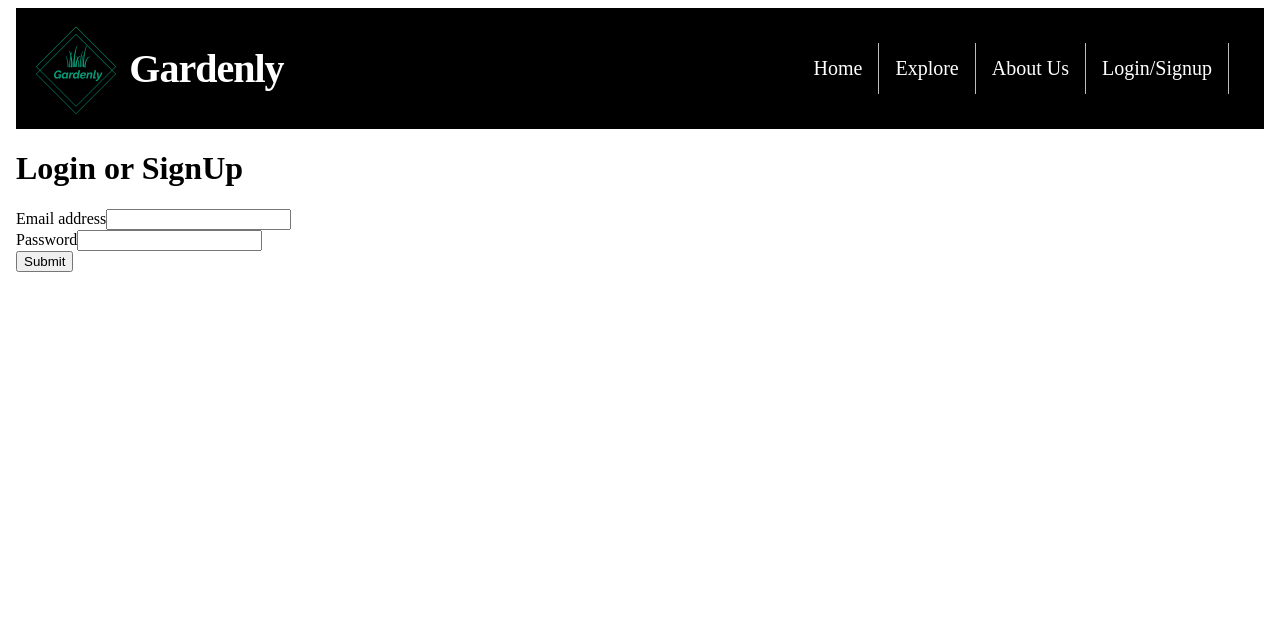
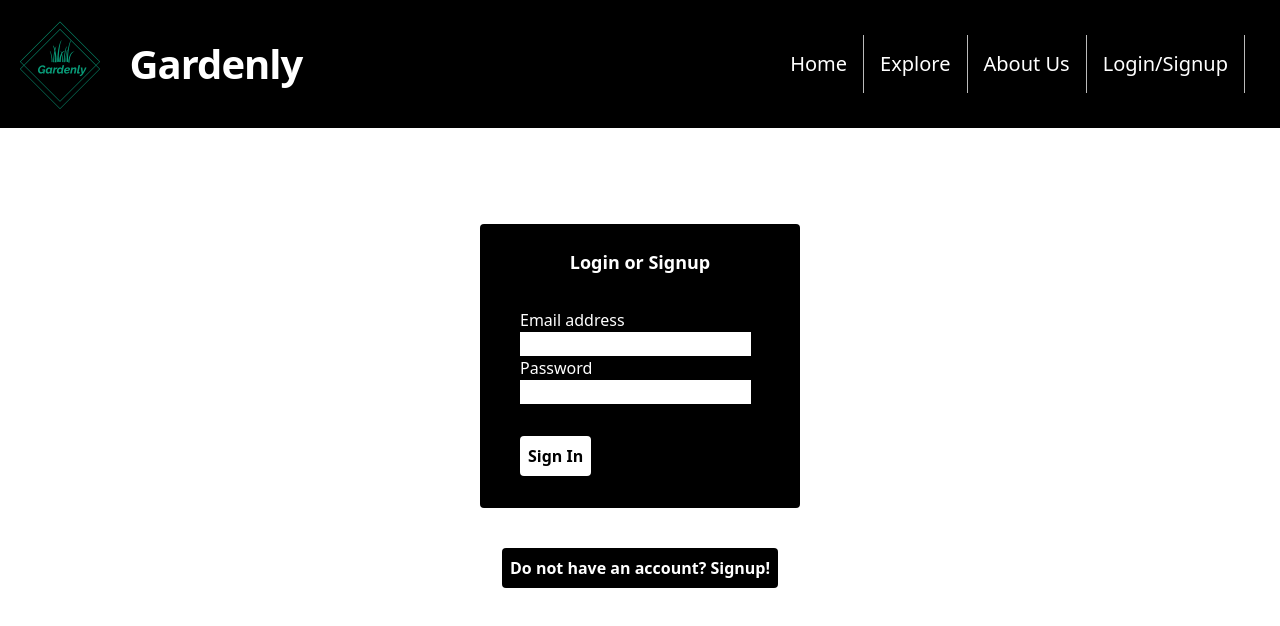
Before and after one commit to Neev1108/Gardenly, a Next.js app: page /navigation/login in a window 1280 px wide. Shown: the top 626 px of the page. Built offline with nearby package versions, Linux system fonts and the light colour scheme.

Commit message:
adding signup feature

```diff
--- a/components/Layout.js
+++ b/components/Layout.js
@@ -3,7 +3,6 @@ import Head from "next/head";
 import overall from '../styles/overall.module.css'
 import { useState, useEffect } from "react";
 import Cookies from 'js-cookie'
-import axios from 'axios'
 
 
 
@@ -13,15 +12,13 @@ import axios from 'axios'
 const Layout = ({children}, props) => {
 
   const [user, setUser] = useState(null);
-  const [loading, setLoading] = useState(true);
 
 
   useEffect(() => {
     async function loadUserFromCookies() {
       const token = Cookies.get("token");
       if (token) {
-        const {email, password} = token
-        setUser({email: email, password: password})
+        setUser({token: token})
       }
       else {
         console.log("No token cookie. Please log in.")
@@ -39,10 +36,10 @@ const Layout = ({children}, props) => {
           <title> {props.title} </title>
         </Head>
 
-        <body>
+        <main>
             <NavBar user={user}>  </NavBar>
             {children}
-        </body>
+        </main>
 
     </>
   );
--- a/components/NavBar.js
+++ b/components/NavBar.js
@@ -3,7 +3,7 @@ import Image from "next/image";
 import styles from "../styles/NavBar.module.css";
 import Cookies from "js-cookie";
 
-import useUser from "../lib/useUser";
+import { Router } from "next/router";
 
 //The Navbar will hold an ordered horizontal list of tabs
 //for the last check (if signed in or not), will do a nextauth.js check
--- a/lib/userApi.js
+++ b/lib/userApi.js
@@ -23,11 +23,11 @@ export const login = async ({ email, password }) => {
   };
 
   //profile endpoint
-  export const getUser = async () => {
+  export const getUser = async (token) => {
     try {
-      let res = await axios.get(`/api/auth/me`);
+      let res = await axios.post(`/api/auth/me`, {"token": token});
       console.log(res)
-      return res.body;
+      return res.data;
     } catch (error) {
       console.log(error);
       console.log("error here")
@@ -36,7 +36,8 @@ export const login = async ({ email, password }) => {
   };
 
 
-  //logout endpoint
+  //logout endpoint, not in use right now,
+  //but might use to persist user login with a database later
   export const logout = async () => {
     try {
       await axios.get(`/api/auth/logout`);
--- a/pages/_app.tsx
+++ b/pages/_app.tsx
@@ -1,6 +1,6 @@
 
 import type { AppProps } from 'next/app'
-
+import '../styles/globals.css'
 //nextjs uses app.js to initialize pages
 
 function MyApp({ Component, pageProps: {session, ...pageProps} }: AppProps) {
--- a/pages/api/auth/login.js
+++ b/pages/api/auth/login.js
@@ -14,11 +14,11 @@ export default async function handler(req, res) {
 
     if (token){
       res.json(token)
-      console.log("User found")
+      console.log("User found from login")
     }
     else {
       res.json(null)
-      console.log("User not found")
+      console.log("User not found in login")
     }
 
 
--- a/pages/api/auth/me.js
+++ b/pages/api/auth/me.js
@@ -1,21 +1,24 @@
 
+import { ObjectId } from "mongodb";
 import { connectToDatabase } from "../../../util/mongodb";
 
 export default async function handler(req, res) {
 
-    const email = req.body.email
-    const password = req.body.password
+    const id = req.body.token
 
     const { db } = await connectToDatabase();
 
-    const token = await db
+    const email = await db
       .collection("users")
-      .findOne({"email": email, "password": password})
+      .findOne({"token": id})
 
-      if (token){
-        res.body = {"email": email, "password": password}
+
+      if (email){
+        console.log("User info found for profile")
+        res.json(email)
       }
       else {
-        res.body = false
+        console.log("User info not found for profile")
+        res.json(null)
       }
 }
--- a/pages/navigation/login.js
+++ b/pages/navigation/login.js
@@ -3,44 +3,49 @@ import Router from "next/router";
 import Layout from "../../components/Layout";
 
 import { login } from "../../lib/userApi";
-import useUser from "../../lib/useUser";
 import Cookies from "js-cookie";
 
-
-
 const Login = () => {
-
   //save states for email and password from form
   const [email, setEmail] = useState("");
   const [password, setPassword] = useState("");
 
-
-
   //when submit form for login
   //result is a response token
-  async function onLoginSubmit(e){
+  async function onLoginSubmit(e) {
     e.preventDefault();
     if (email && password) {
-      let token = await login({ email: email, password: password });
-      console.log(token)
-      Cookies.set('token', token, { expires: 60 })
-      Router.push('/navigation/profile')
+      let response = await login({ email: email, password: password });
+      let { _id } = response;
+      Cookies.set("token", _id, { expires: 60 });
+      Router.push("/navigation/profile");
     }
-  };
+  }
+
+  async function rerouteToSignup(){
+    Router.push("/navigation/signup")
+  }
+
 
   return (
     <>
       <Layout title="Login">
+        <main>
+          <div
+            className=" w-full max-w-xs container justify-center flex flex-col border-solid
+       bg-black rounded px-10 pt-6 pb-8 mt-24 m-auto"
+          >
+            <h1 className="text-center text-lg font-bold text-white ">
+              {" "}
+              Login or Signup{" "}
+            </h1>
 
-      <main>
-
-        <div className="container">
-          <h1 className="text-center text-5xl font-bold"> Login or SignUp </h1>
-
-          <form onSubmit={onLoginSubmit}>
-
-            <div className="form-group">
-              <label htmlFor="email"> Email address</label>
+            <form className="" onSubmit={onLoginSubmit}>
+              <div className="form-group pt-8">
+                <label className="text-white" htmlFor="email">
+                  {" "}
+                  Email address
+                </label>
                 <input
                   value={email}
                   type="email"
@@ -52,7 +57,9 @@ const Login = () => {
               </div>
 
               <div className="form-group">
-              <label htmlFor="password">Password</label>
+                <label className=" text-white " htmlFor="password">
+                  Password
+                </label>
                 <input
                   value={password}
                   onChange={(e) => setPassword(e.target.value)}
@@ -62,11 +69,21 @@ const Login = () => {
                 />
               </div>
 
-            <button type="submit" className="btn btn-primary">
-              Submit
+              <button
+                type="submit"
+                className="btn btn-primary text-black bg-white mt-8 p-2
+            rounded font-bold"
+              >
+                Sign In
               </button>
+            </form>
+          </div>
 
-          </form>
+          <div className="justify-center mt-2 m-auto flex">
+            <button className="btn btn-primary text-white bg-black mt-8 p-2
+            rounded font-bold" onClick={rerouteToSignup}>
+            Do not have an account? Signup!
+            </button>
           </div>
         </main>
       </Layout>
--- a/pages/navigation/profile.js
+++ b/pages/navigation/profile.js
@@ -1,16 +1,46 @@
 
-import useUser from "../../lib/useUser"
 import Layout from '../../components/Layout'
+import Cookies from "js-cookie";
+import { useState, useEffect } from "react";
+import { getUser } from "../../lib/userApi";
+
 
 const profilePage = () => {
+  const [user, setUser] = useState(null);
+  const [form, showForm] = useState(false)
 
+  useEffect(() => {
+    async function loadUserFromCookies() {
+      const token = Cookies.get("token");
+      if (token) {
+        let response = await getUser(token)
+        console.log(response)
+        const {email} = response
+        setUser(email)
+      }
+      else {
+        console.log("No token cookie. Please log in.")
+      }
+    }
+
+    loadUserFromCookies();
+  }, []);
+
+  function editProfile(){
+    return (
+      <>
+
+      </>
+    )
+  }
 
   return (
     <>
     <Layout title="Profile" >
-    <div>
 
-    </div>
+    <span> Email: {user} </span>
+    <button onClick={() => showForm(true)}> Edit Profile </button>
+    {form ? editProfile() : null}
     </Layout>
     </>
   )
--- /dev/null
+++ b/pages/navigation/signup.js
@@ -0,0 +1,79 @@
+
+
+import Router from 'next/router'
+import Layout from "../../components/Layout";
+
+const signup = () => {
+  const [email, setEmail] = useState("");
+  const [password, setPassword] = useState("");
+
+
+  async function onLoginSubmit(e) {
+    e.preventDefault();
+    if (email && password) {
+      let response = await login({ email: email, password: password });
+      let { _id } = response;
+      Cookies.set("token", _id, { expires: 60 });
+      Router.push("/navigation/profile");
+    }
+  }
+
+  return (
+      <>
+    <Layout title="Signup">
+    <main>
+      <div
+        className=" w-full max-w-xs container justify-center flex flex-col border-solid
+   bg-black rounded px-10 pt-6 pb-8 mt-24 m-auto"
+      >
+        <h1 className="text-center text-lg font-bold text-white ">
+          {" "}
+          Signup{" "}
+        </h1>
+
+        <form className="" onSubmit={onLoginSubmit}>
+          <div className="form-group pt-8">
+            <label className="text-white" htmlFor="email">
+              {" "}
+              Email address
+            </label>
+            <input
+              value={email}
+              type="email"
+              className="form-control"
+              id="email"
+              aria-describedby="emailHelp"
+              onChange={(e) => setEmail(e.target.value)}
+            />
+          </div>
+
+          <div className="form-group">
+            <label className=" text-white " htmlFor="password">
+              Password
+            </label>
+            <input
+              value={password}
+              onChange={(e) => setPassword(e.target.value)}
+              type="password"
+              className="form-control"
+              id="password"
+            />
+          </div>
+
+          <button
+            type="submit"
+            className="btn btn-primary text-black bg-white mt-8 p-2
+        rounded font-bold"
+          >
+            Sign Up
+          </button>
+        </form>
+      </div>
+    </main>
+  </Layout>
+</>
+
+  )
+}
+
+export default signup
```
Also changed, not shown: 1 other file (tests, documents, lock files or other folders). Lines whose indentation alone changed are shown as unchanged.
